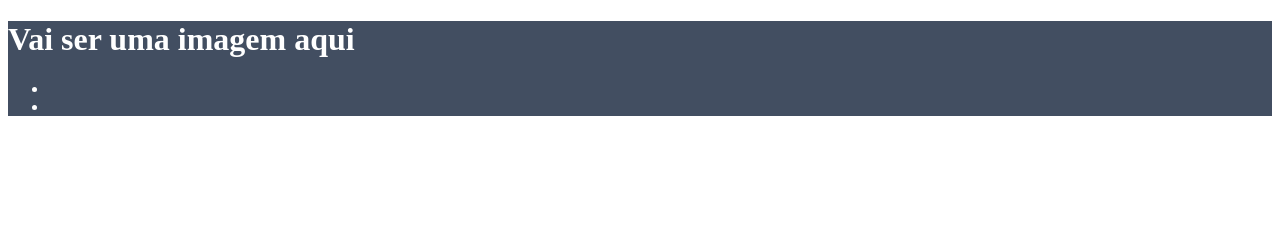
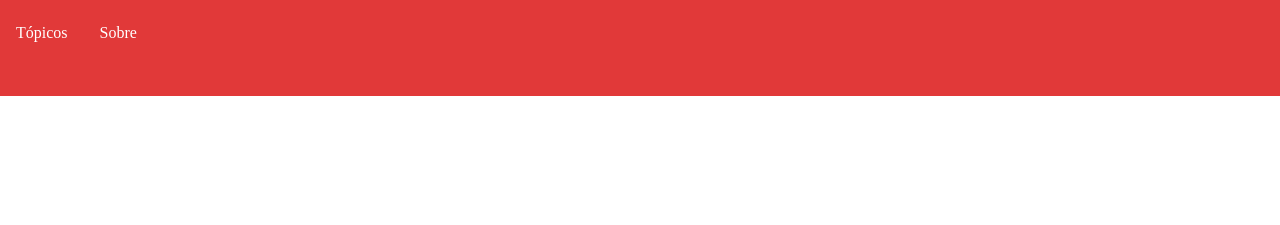
Before and after one commit to Herbi14/GFR, a plain HTML site: page index.html in a window 1280 px wide. Drawn offline with Linux system fonts and the light colour scheme.

Commit message:
Add files via upload

```diff
--- a/index.html
+++ b/index.html
@@ -8,12 +8,21 @@
     <link rel="stylesheet" href="style.css">
 </head>
 <body>
-    <header>
-        <h1>Vai ser uma imagem aqui</h1>
-        <ul>
-            <li></li>
-            <li></li>
+    <header class="cabecalho" >
+          <img class="cabecalho imagem" src=""  >
+        </ul>
+            <li class="cabecalho-lista-item">Tópicos</li>
+            <li class="cabecalho-lista-item">Sobre</li>
         </ul>
     </header>
+    <section class="Tópicos">
+        <h2 class="sobre-titulo">Começo</h2>
+        <p>O começo da guerra fria</p>
+        <h2 class="sobre-titulo">Guerra da Coreia</h2>
+        <p></p>
+        <h2 class="sobre-titulo">Corrida Espacial</h2>
+        <p></p>
+        <h2 class="sobre-titulo">Guerra do Vietnã</h2>
+    </section>
 </body>
 </html>
--- a/style.css
+++ b/style.css
@@ -1,4 +1,22 @@
-header {
-    background-color: #424E61;
+*{
+    margin: 0;
+    padding: 0;
     color: white;
 }
+
+.cabecalho{
+    background-color: #db1212d5;
+    color:white;
+    display:flex;
+    justify-self:space-around;
+    padding: 24px 0;
+}
+
+.cabecalho-imagem{
+    width: 20%;
+}
+
+.cabecalho-lista-item{
+    display:inline-block;
+    margin: 0 16px ;
+}
```
